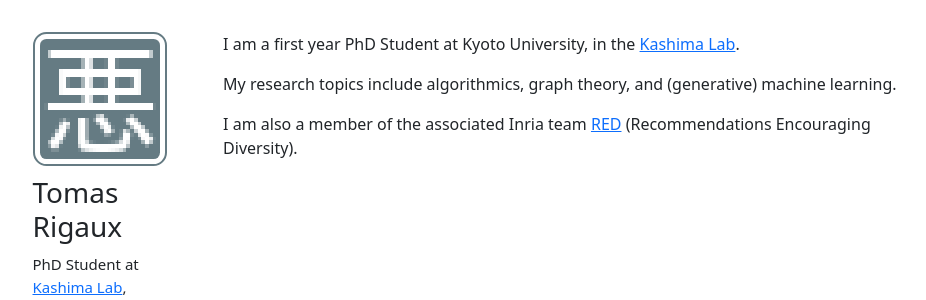
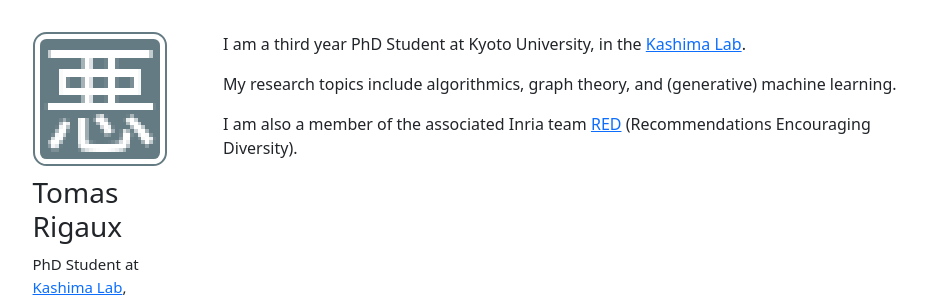
Before and after one commit to Akulen/aku.ren, a Flask app: page / in a window 1280 px wide. Shown: the part 56-356 px from the top of the page, without its empty margins (161-1087 px from the left). Run offline with Flask 3, Linux system fonts and the light colour scheme; some libraries are stand-ins or nearby versions.

Commit message:
Update 2026/02

```diff
--- a/templates/index.html
+++ b/templates/index.html
@@ -4,7 +4,7 @@
 
 {% block body %}
     <p>
-    I am a first year PhD Student at Kyoto University, in the <a href="http://www.ml.ist.i.kyoto-u.ac.jp/en/">Kashima Lab</a>.
+    I am a third year PhD Student at Kyoto University, in the <a href="http://www.ml.ist.i.kyoto-u.ac.jp/en/">Kashima Lab</a>.
     </p>
     <p>
     My research topics include algorithmics, graph theory, and (generative) machine learning.
```
